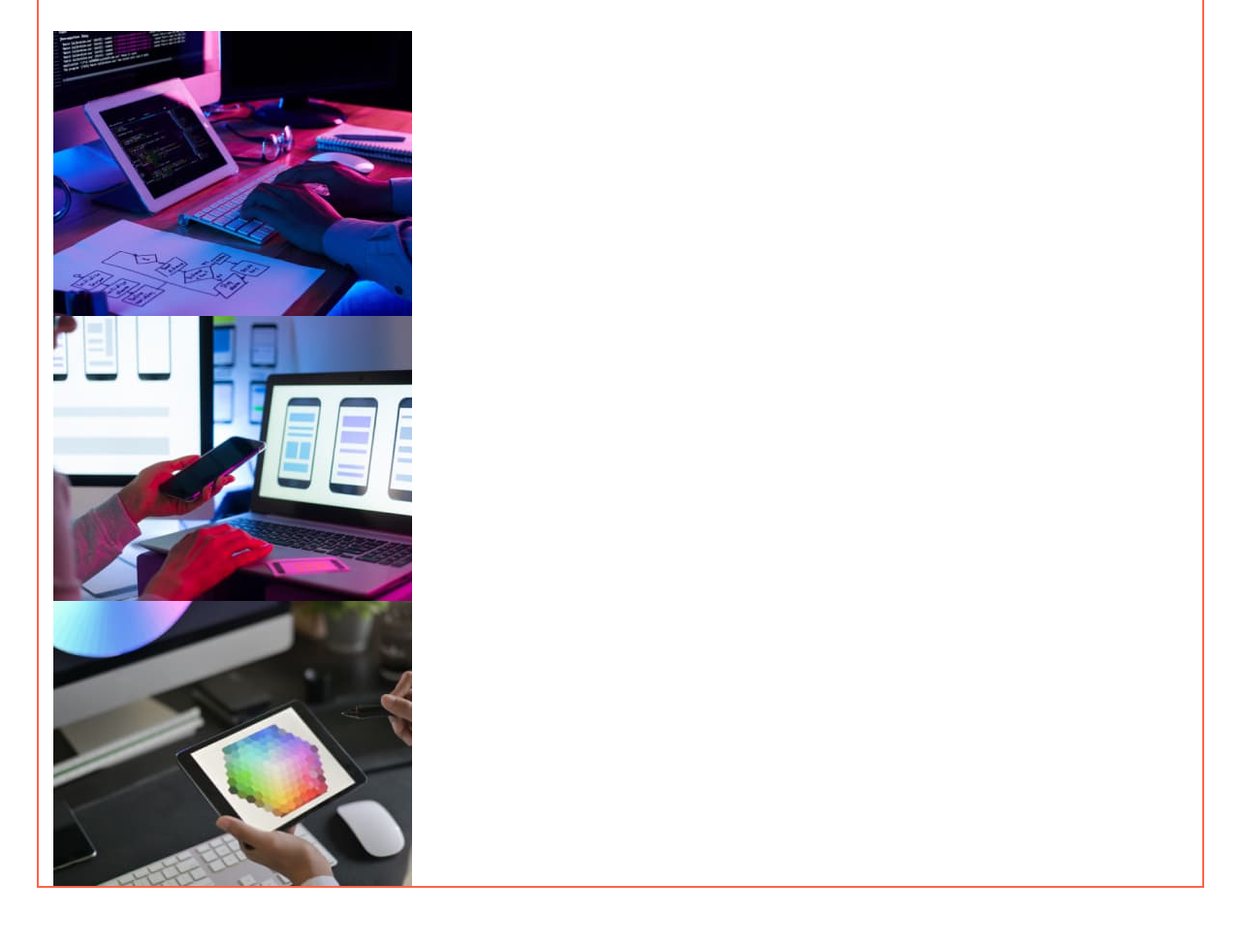
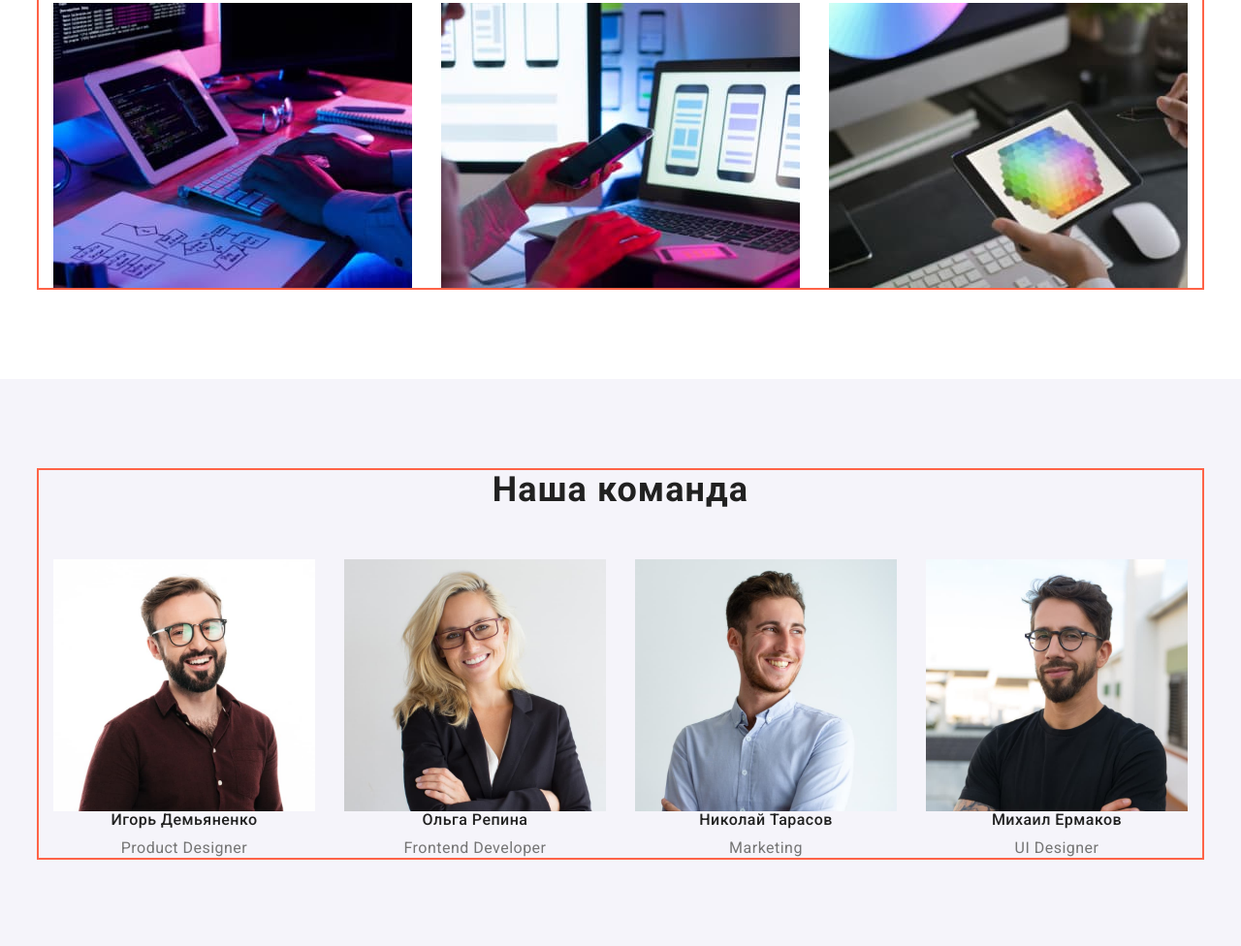
Before and after one commit to Vitaliy-Pavlinchuk/goit-markup-hw-03, a plain HTML site: page index.html in a window 1280 px wide. Shown: the part 1186-2162 px from the top of the page at 97% size. Drawn offline with nearby package versions, Linux system fonts and the light colour scheme.

Commit message:
add section <!-- Чем мы занимаемся -->

```diff
--- a/css/styles.css
+++ b/css/styles.css
@@ -20,13 +20,13 @@
 .section{
   padding-top: 94px;
   padding-bottom: 94px;
-
 }
 .link {
   text-decoration: none;
 }
 .list {
-  margin: 0;
+  margin-top: 0;
+  margin-bottom: 0;
   padding: 0;
   list-style: none;
 }
@@ -63,6 +63,7 @@ body {
 .nav{
   display: flex;
   align-items: center;
+  min-height: 80px;
 
 }
 /* <!-- ссылки в шапке сайта  --> */
@@ -186,7 +187,17 @@ body {
 .btn.hero:hover {
   background-color: var(--hero-btn-accent-color);
 }
-/****** Наши преимущества  ******/
+/****** -----------Наши преимущества --------------- ******/
+.features{
+  display: flex;
+  align-items: center;
+  text-align: left;
+}
+
+.features .item:not(:last-child){
+  margin-right: 30px;
+}
+
 .fake-title{
   position:absolute;
   width: 1px;
@@ -220,8 +231,18 @@ body {
 }
 
 /***** Чем мы занимаемся *****/
+.foto{
+  display: flex;
+  align-items: center;
+  text-align: left;
+}
+
+.foto .item:not(:last-child){
+  margin-right: 30px;
+}
 .title {
   margin: 0 0 50px 0;
+  text-align: center;
 
   color: #212121;
   font-weight: 700;
@@ -231,7 +252,17 @@ body {
 }
 
 /***** Наша команда фото *****/
+.team-carts{
+  background-color:#F5F4FA ;
 
+}
+.carts{
+  display: flex;
+text-align: center;
+}
+.carts .item:not(:last-child){
+  margin-right: 30px;
+}
 .title-carts {
   margin: 0 0 10px 0;
 
--- a/index.html
+++ b/index.html
@@ -52,7 +52,7 @@
         <section class="section">
                     <h2 class="fake-title">Особенности</h2>
             <div class="container">
-                <ul class="list">
+                <ul class="list features">
                 <li class="item">
                     <h3 class="title-features">Внимание к деталям</h3>
                     <p class="text">Идейные соображения, а также начало повседневной работы по формированию позиции.</p>
@@ -77,7 +77,7 @@
         <section class="section">
             <div class="container">
                 <h2 class="title">Чем мы занимаемся</h2>
-            <ul class="list">
+            <ul class="list foto">
                 <li class="item">  <img class="images" src="./images/box-1.jpg" alt="Руки на клавиатуре" width="370"> </li>
                 <li class="item">  <img class="images" src="./images/box-2.jpg" alt="Работа за ноутбуком" width="370"> </li>
                 <li class="item">  <img class="images" src="./images/box-3.jpg" alt="Цветная палитра на планшете " width="370"> </li>
@@ -86,10 +86,10 @@
         </section>
 
         <!-- Наша команда фото -->
-        <section class="section">
+        <section class="section team-carts">
             <div class="container">
                 <h2 class="title">Наша команда</h2>
-            <ul class="list">
+            <ul class="list carts">
                 <li class="item">
                     <img class="images" src="./images/Foto-1.jpg" alt="Фото Игорь Демьяненко" width="270">
                     <h3 class="title-carts">Игорь Демьяненко</h3>
```
